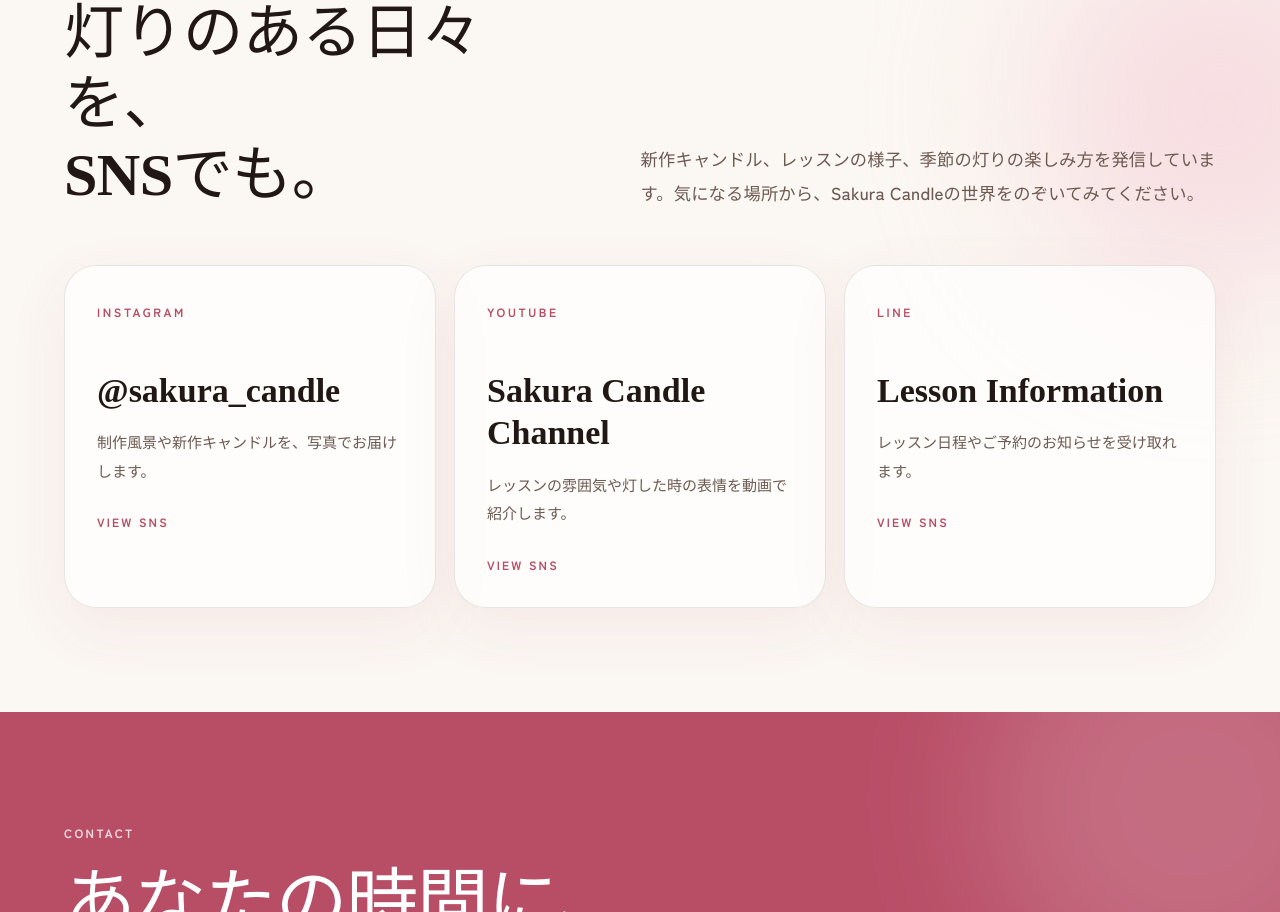
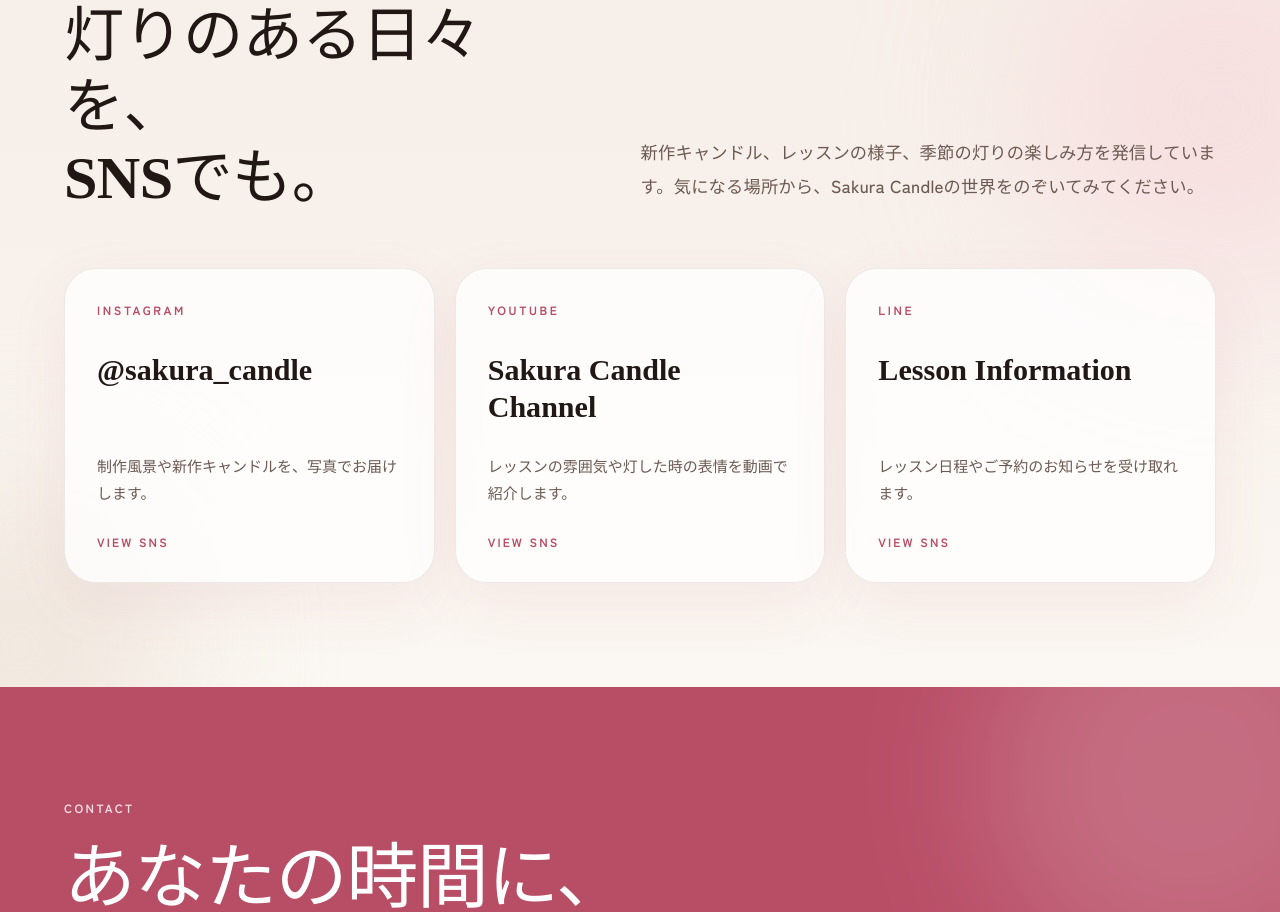
Before and after one commit to bschoice/sakura-candle-demo, a React (Vite) app: page / in a window 1280 px wide. Shown: the part 4194-5106 px from the top of the page. Built offline with nearby package versions, Linux system fonts and the light colour scheme.

Commit message:
Refine social section balance and background

```diff
--- a/src/social.css
+++ b/src/social.css
@@ -1,7 +1,8 @@
 .socialSection {
   position: relative;
   overflow: hidden;
-  background: #fbf7f2;
+  background: linear-gradient(180deg, #f6eee7 0%, #f8f1ec 52%, #fbf7f2 100%);
+  border-top: 1px solid rgba(33, 24, 21, 0.06);
 }
 
 .socialSection::before {
@@ -12,8 +13,20 @@
   width: 360px;
   height: 360px;
   border-radius: 999px;
-  background: rgba(245, 201, 211, 0.55);
-  filter: blur(80px);
+  background: rgba(245, 201, 211, 0.45);
+  filter: blur(90px);
+}
+
+.socialSection::after {
+  content: '';
+  position: absolute;
+  left: -140px;
+  bottom: -120px;
+  width: 320px;
+  height: 320px;
+  border-radius: 999px;
+  background: rgba(239, 229, 220, 0.85);
+  filter: blur(70px);
 }
 
 .socialInner {
@@ -31,6 +44,10 @@
   align-items: end;
 }
 
+.socialHead .eyebrow {
+  margin-bottom: 22px;
+}
+
 .socialHead h2 {
   margin: 0;
   font-family: 'Noto Serif JP', 'Yu Mincho', 'Hiragino Mincho ProN', serif;
@@ -41,8 +58,8 @@
 }
 
 .socialLead {
-  max-width: 600px;
-  margin: 34px 0 0 auto;
+  max-width: 620px;
+  margin: 0 0 10px;
   color: #6c5a52;
   font-size: clamp(15px, 1.35vw, 18px);
   font-weight: 500;
@@ -53,18 +70,19 @@
 .socialGrid {
   display: grid;
   grid-template-columns: repeat(3, minmax(0, 1fr));
-  gap: 18px;
+  gap: 20px;
   margin-top: 54px;
 }
 
 .socialCard {
-  display: block;
-  min-height: 260px;
+  display: flex;
+  min-height: 250px;
   padding: 32px;
-  border: 1px solid rgba(33, 24, 21, 0.1);
+  border: 1px solid rgba(33, 24, 21, 0.08);
   border-radius: 32px;
-  background: rgba(255, 255, 255, 0.68);
+  background: rgba(255, 255, 255, 0.78);
   box-shadow: 0 20px 60px rgba(184, 77, 102, 0.08);
+  flex-direction: column;
   transition: 0.28s ease;
 }
 
@@ -82,8 +100,9 @@
 }
 
 .socialCard h3 {
-  margin: 48px 0 16px;
-  font-size: clamp(26px, 2.8vw, 34px);
+  min-height: 86px;
+  margin: 34px 0 14px;
+  font-size: clamp(25px, 2.35vw, 31px);
   line-height: 1.25;
   letter-spacing: 0;
 }
@@ -93,12 +112,13 @@
   color: #6c5a52;
   font-size: 15px;
   font-weight: 500;
-  line-height: 1.9;
+  line-height: 1.85;
 }
 
 .socialCard em {
   display: inline-flex;
-  margin-top: 28px;
+  margin-top: auto;
+  padding-top: 26px;
   color: #b84d66;
   font-size: 12px;
   font-style: normal;
@@ -117,7 +137,15 @@
     grid-template-columns: 1fr;
   }
 
+  .socialHead {
+    gap: 28px;
+  }
+
   .socialLead {
-    margin-left: 0;
+    margin: 0;
+  }
+
+  .socialCard h3 {
+    min-height: auto;
   }
 }
```
